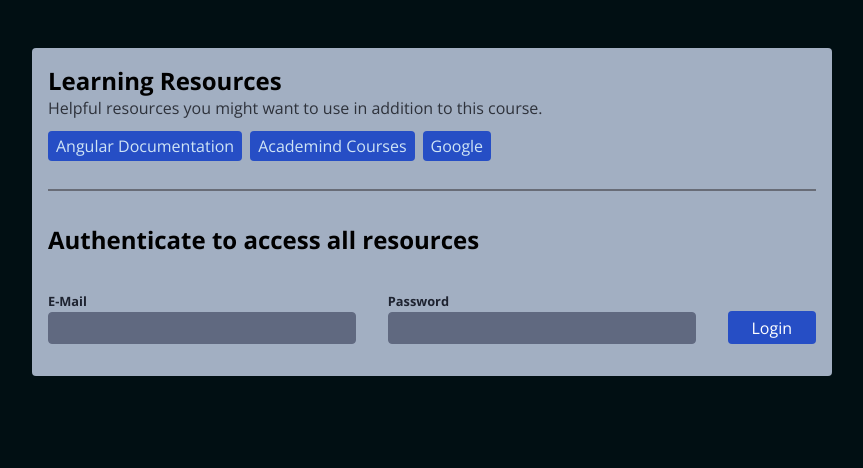
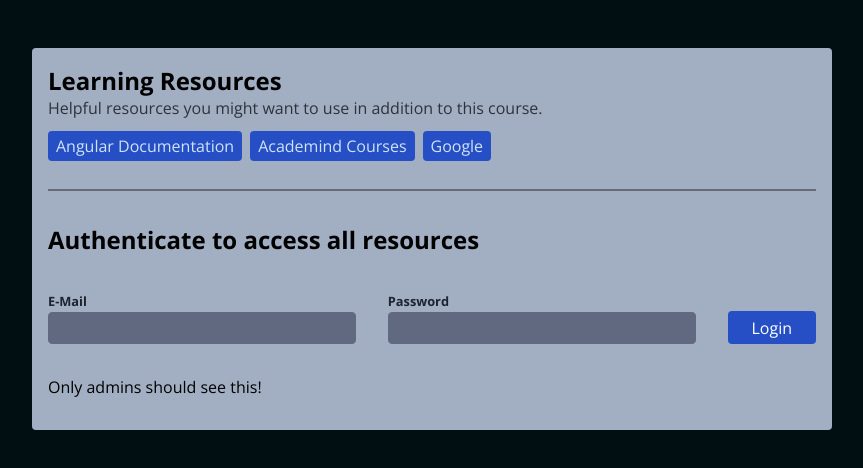
Before and after one commit to DennisJakobi76/angular_practice5, an Angular app: page / in a window 1280 px wide. Shown: the top 468 px of the page, without its empty margins (208-1071 px from the left). Built offline with nearby package versions, Linux system fonts and the light colour scheme.

Commit message:
added new paragraph to app-component

```diff
--- a/src/app/app.component.html
+++ b/src/app/app.component.html
@@ -4,4 +4,6 @@
   <hr />
 
   <app-auth />
+
+  <p>Only admins should see this!</p>
 </main>
```
